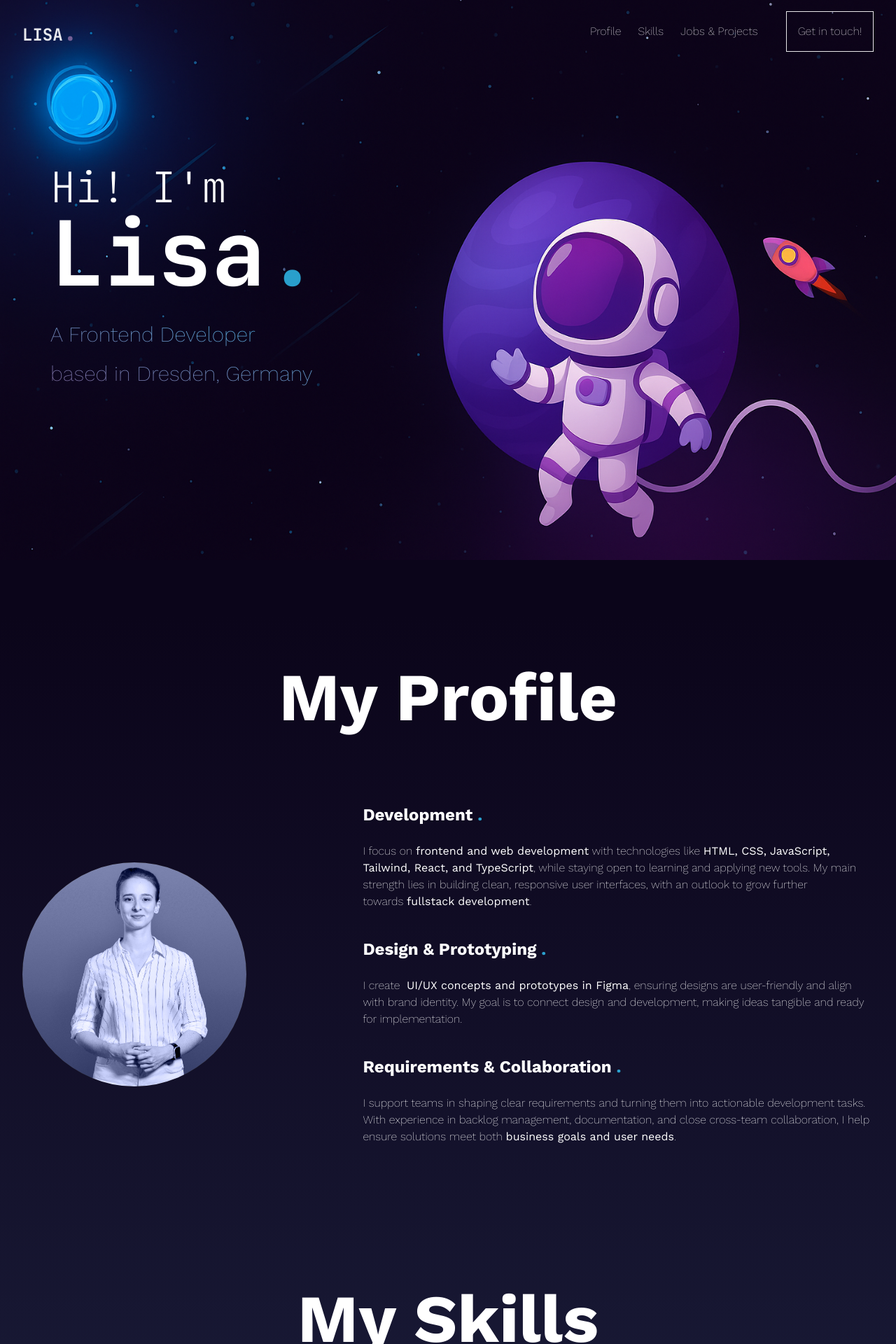
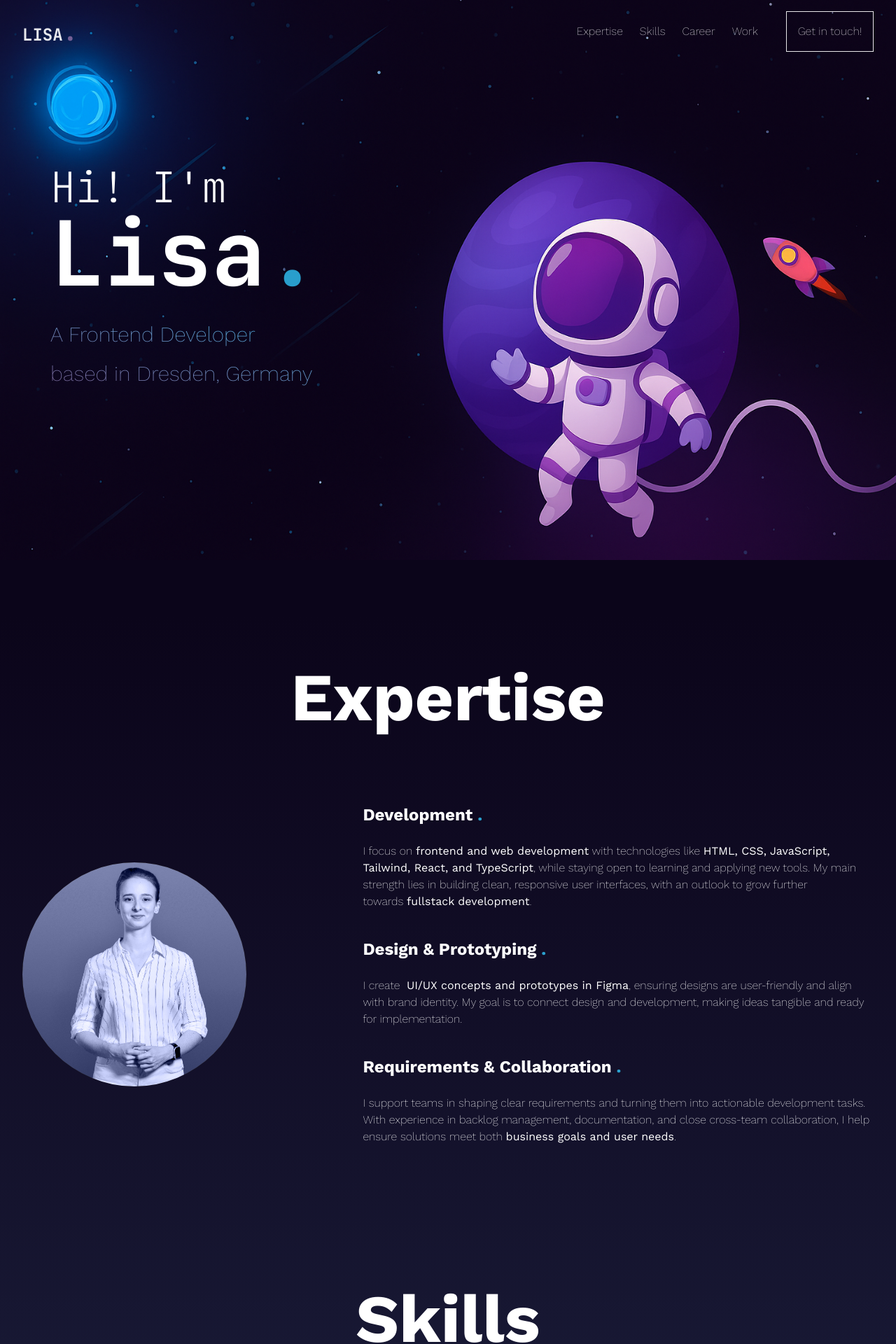
Before and after one commit to sernili/portfolio-react, a React (Vite) app: page / in a window 1280 px wide. Shown: the top 1920 px of the page at 70% size. Built offline with nearby package versions, Linux system fonts and the light colour scheme.

Commit message:
adjust section naming

```diff
--- a/src/components/header.tsx
+++ b/src/components/header.tsx
@@ -2,7 +2,7 @@ export default function Header() {
   return (
     <header className="position h-screen w-screen p-10" id="home">
       <div className="custom-container flex h-full w-1/2 flex-col items-start justify-center">
-        <h1 className="font-mono text-6xl text-white">
+        <h1 className="animate-comeUp1000 font-mono text-6xl text-white">
           Hi! I'm
           <br />
           <span className="text-9xl font-bold">
--- a/src/components/navBar.tsx
+++ b/src/components/navBar.tsx
@@ -29,7 +29,7 @@ export default function NavBar() {
             className="soft-scroll block no-underline transition-all duration-300 group-hover:opacity-40 hover:opacity-100"
             href="#profile"
           >
-            Profile
+            Expertise
           </a>
           <a
             className="soft-scroll block no-underline transition-all duration-300 group-hover:opacity-40 hover:opacity-100"
@@ -39,12 +39,18 @@ export default function NavBar() {
           </a>
           <a
             className="soft-scroll block no-underline transition-all duration-300 group-hover:opacity-40 hover:opacity-100"
+            href="#career"
+          >
+            Career
+          </a>
+          <a
+            className="soft-scroll block no-underline transition-all duration-300 group-hover:opacity-40 hover:opacity-100"
             href="#projects-overview"
           >
-            Jobs & Projects
+            Work
           </a>
           <a
-            className="soft-scroll ml-4 block border p-4 no-underline transition-all duration-300 group-hover:opacity-40 hover:opacity-100"
+            className="soft-scroll hover:text-darker hover:border-darker ml-4 block border p-4 no-underline transition-all duration-300 hover:bg-white"
             href="#contact-me"
           >
             Get in touch!
--- a/src/components/profile.tsx
+++ b/src/components/profile.tsx
@@ -7,7 +7,7 @@ export default function Profile() {
       className="custom-container my-20 flex h-screen flex-col items-center justify-center space-y-20"
     >
       <div>
-        <h2 className="my-6 text-center text-8xl font-bold">My Profile</h2>
+        <h2 className="my-6 text-center text-8xl font-bold">Expertise</h2>
       </div>
 
       <div className="grid grid-cols-[1fr_1.5fr] items-center">
--- a/src/components/skills.tsx
+++ b/src/components/skills.tsx
@@ -3,7 +3,7 @@ export default function Skills() {
     <section id="skills">
       <div className="custom-container my-20 flex h-screen flex-col items-center justify-center space-y-20">
         <div>
-          <h2 className="my-6 text-center text-8xl font-bold">My Skills</h2>
+          <h2 className="my-6 text-center text-8xl font-bold">Skills</h2>
         </div>
 
         <div className="flex w-full flex-col items-center gap-y-8 text-white">
--- a/src/index.css
+++ b/src/index.css
@@ -13,7 +13,7 @@
   --color-tertiary: #ffd0ec;
   --color-accent: #32c7fa;
 
-  --animate-slideDownUnder: slideDownUnder 100ms ease-in-out forwards;
+  --animate-comeUp1000: comeUp1000 1000ms ease-in-out forwards;
 
   @keyframes comeUp {
     0% {
```
